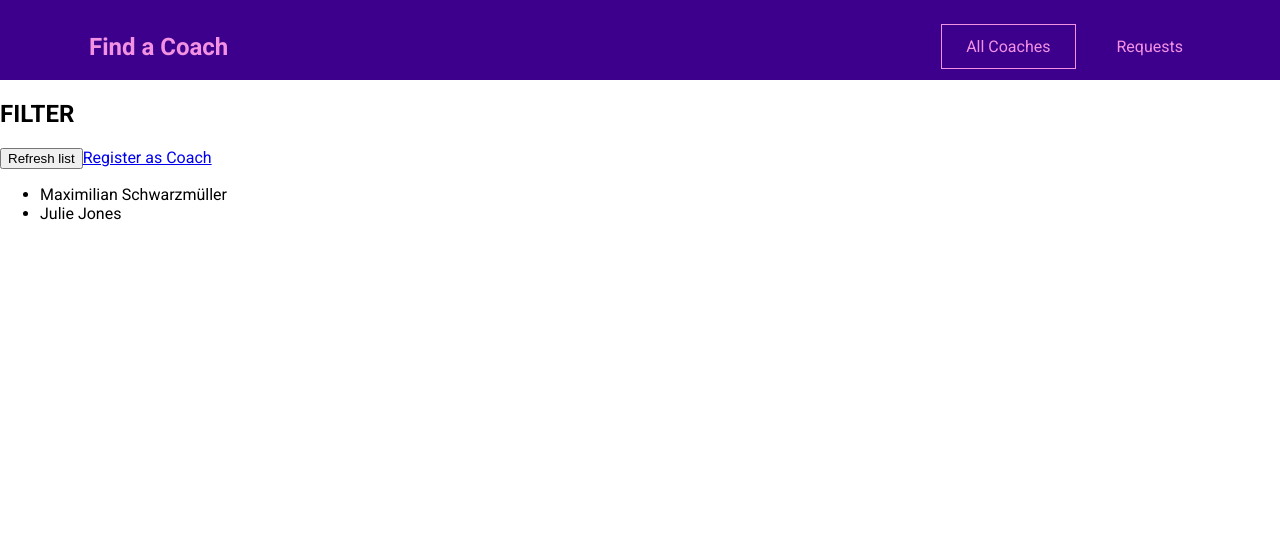
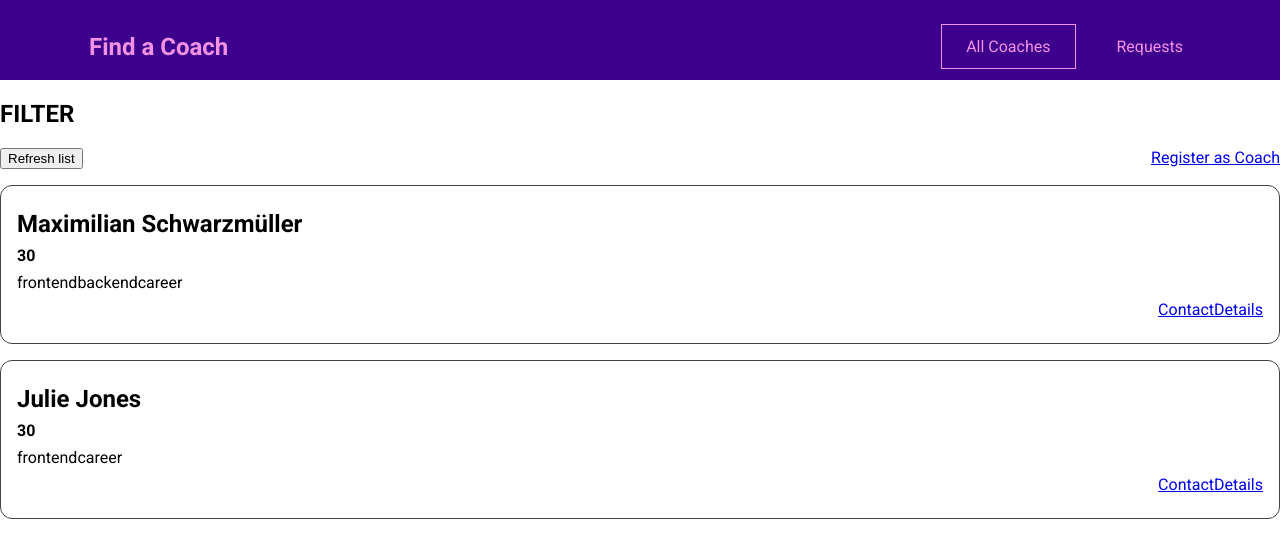
Before and after one commit to AlexL70/vue-the-complete-guide, a Vue app in the folder l235-find-coach/: page /coaches in a window 1280 px wide. Shown: the top 558 px of the page. Built offline with nearby package versions, Linux system fonts and the light colour scheme; the HTML template or start-up script is replaced by a standard one.

Commit message:
240. Working on the Coaches List and List Items

```diff
--- /dev/null
+++ b/l235-find-coach/src/components/coaches/CoachItem.vue
@@ -0,0 +1,63 @@
+<template>
+    <li>
+        <h3>{{ fullName }}</h3>
+        <h4>{{ coach.hourlyRate }}</h4>
+        <div><span v-for="area in coach.areas" :key="area">{{ area }}</span></div>
+        <div class="actions">
+            <router-link :to="coachContactLink">Contact</router-link>
+            <router-link :to="coachDetailsLink">Details</router-link>
+        </div>
+    </li>
+</template>
+
+<script lang="ts">
+import { defineComponent } from "vue";
+import type { PropType } from "vue";
+import type { Coach } from "@/types/dto/index";
+export default defineComponent({
+    props: {
+        coach: {
+            type: Object as PropType<Coach>,
+            required: true
+        }
+    },
+    computed: {
+        fullName(): string {
+            return `${this.coach.firstName ?? ""} ${this.coach.lastName}`;
+        },
+        coachContactLink(): string {
+            return `${this.$route.path}/${this.coach.id}/contact`;
+        },
+        coachDetailsLink(): string {
+            return `${this.$route.path}/${this.coach.id}`;
+        }
+    }
+});
+</script>
+
+<style scoped>
+li {
+    margin: 1rem 0;
+    border: 1px solid #424242;
+    border-radius: 12px;
+    padding: 1rem;
+}
+
+h3 {
+    font-size: 1.5rem;
+}
+
+h3,
+h4 {
+    margin: 0.5rem 0;
+}
+
+div {
+    margin: 0.5rem 0;
+}
+
+.actions {
+    display: flex;
+    justify-content: flex-end;
+}
+</style>
--- a/l235-find-coach/src/pages/coaches/CoachesList.vue
+++ b/l235-find-coach/src/pages/coaches/CoachesList.vue
@@ -8,9 +8,7 @@
             <router-link to="/register">Register as Coach</router-link>
         </div>
         <ul v-if="hasCoaches">
-            <li v-for="coach in filteredCoaches" :key="coach.id">
-                {{ coach.firstName }} {{ coach.lastName }}
-            </li>
+            <coach-item v-for="coach in filteredCoaches" :key="coach.id" :coach="coach"></coach-item>
         </ul>
         <h3 v-else>No coaches found!</h3>
     </section>
@@ -21,7 +19,11 @@ import { defineComponent } from "vue";
 import coachesStore from "../../store/coaches";
 import { mapStores } from "pinia";
 import type { Coach } from "@/types/dto";
+import CoachItem from "@/components/coaches/CoachItem.vue";
 export default defineComponent({
+    components: {
+        CoachItem,
+    },
     computed: {
         ...mapStores(coachesStore),
         filteredCoaches(): Coach[] {
@@ -33,3 +35,16 @@ export default defineComponent({
     },
 });
 </script>
+
+<style scoped>
+ul {
+    list-style: none;
+    margin: 0;
+    padding: 0;
+}
+
+.controls {
+    display: flex;
+    justify-content: space-between;
+}
+</style>
```
